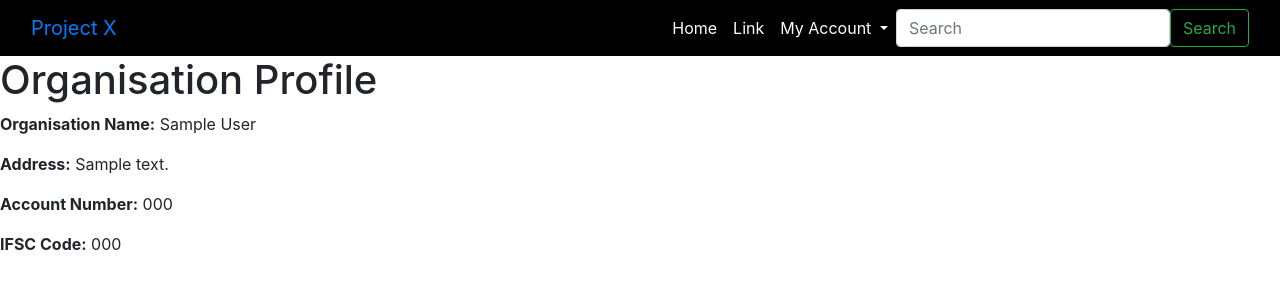
After one commit to arush420/Project-X, a Django app: template salary_management/employees/templates/employees/profile_detail.html in a window 1280 px wide. The commit adds this page. Shown: the top 300 px of the page. Run offline with Django 3.2, Linux system fonts and the light colour scheme; the template is opened without the code that fills it: values that come from a table or form of the project are taken from there, others are empty; tables that the repository leaves empty hold one stand-in row (values such as "Sample post"); some libraries are stand-ins or nearby versions.

Commit message:
Profile page added

```diff
--- a/salary_management/employees/admin.py
+++ b/salary_management/employees/admin.py
@@ -1,5 +1,6 @@
 from django.contrib import admin
-from .models import Employee, Salary
+from .models import Employee, Salary, Profile
 
 admin.site.register(Employee)
 admin.site.register(Salary)
+admin.site.register(Profile)
--- a/salary_management/employees/models.py
+++ b/salary_management/employees/models.py
@@ -54,3 +54,13 @@ class Task(models.Model):
 
     def __str__(self):
         return self.title
+
+
+class Profile(models.Model):
+    organisation_name = models.CharField(max_length=255)
+    address = models.TextField()
+    account_number = models.CharField(max_length=20)
+    ifsc_code = models.CharField(max_length=11)
+
+    def __str__(self):
+        return self.organisation_name
--- a/salary_management/employees/templates/base.html
+++ b/salary_management/employees/templates/base.html
@@ -27,7 +27,7 @@
     <!-- Navigation Bar -->
     <nav class="navbar navbar-expand-lg">
         <div class="container-fluid">
-            <a class="navbar-brand" href="#">Project X</a>
+            <a class="navbar-brand" href="employee_list">Project X</a>
             <button class="navbar-toggler" type="button" data-toggle="collapse" data-target="#navbarSupportedContent" aria-controls="navbarSupportedContent" aria-expanded="false" aria-label="Toggle navigation">
                 <span class="navbar-toggler-icon"></span>
             </button>
@@ -44,7 +44,7 @@
                             My Account
                         </a>
                         <ul class="dropdown-menu" aria-labelledby="navbarDropdown">
-                            <li><a class="dropdown-item" href="#">My Profile</a></li>
+                            <li><a class="dropdown-item" href="profile">My Profile</a></li>
                             <li><a class="dropdown-item" href="#">Settings</a></li>
                             <li><a class="dropdown-item" href="#">Help</a></li>
                             <li><a class="dropdown-item" href="#">Sign Out</a></li>
--- /dev/null
+++ b/salary_management/employees/templates/employees/profile_detail.html
@@ -0,0 +1,11 @@
+{% extends 'base.html' %}
+
+{% block title %}Salary Report{% endblock %}
+
+{% block content %}
+    <h1>Organisation Profile</h1>
+    <p><strong>Organisation Name:</strong> {{ profile.organisation_name }}</p>
+    <p><strong>Address:</strong> {{ profile.address }}</p>
+    <p><strong>Account Number:</strong> {{ profile.account_number }}</p>
+    <p><strong>IFSC Code:</strong> {{ profile.ifsc_code }}</p>
+{% endblock %}
--- a/salary_management/employees/urls.py
+++ b/salary_management/employees/urls.py
@@ -7,5 +7,6 @@ urlpatterns = [
     path('delete/<int:task_id>/', views.delete_task, name='delete_task'),
     path('generate_salary/', GenerateSalaryView.as_view(), name='generate_salary'),
     path('add_employee/', add_employee, name='add_employee'),
-    path('upload-excel/', views.upload_excel, name='upload_excel')
+    path('upload-excel/', views.upload_excel, name='upload_excel'),
+    path('profile/', views.profile_detail, name='profile_detail'),
 ]
```
Also changed, not shown: salary_management/employees/templates/employees/home.html (+9 -0 lines), salary_management/employees/views.py (+9 -3 lines), salary_management/db.sqlite3, salary_management/employees/forms.py (line endings or trailing spaces), salary_management/employees/migrations/0002_profile.py (added).
